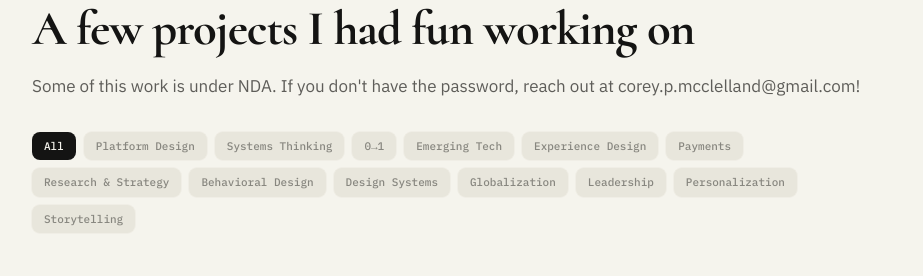
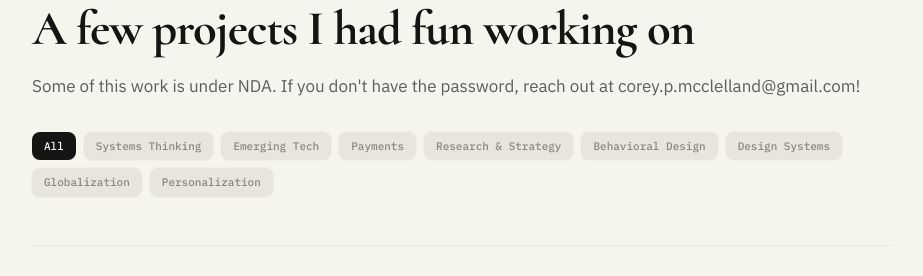
Before and after one commit to coreymcc-design/portfolio, a Next.js app: page / in a window 1280 px wide. Shown: the part 960-1236 px from the top of the page, without its empty margins (178-1101 px from the left). Built offline with nearby package versions, Linux system fonts and the light colour scheme; grey boxes are pictures that could not be loaded.

Commit message:
content: remove Platform Design, 0→1, Leadership, Experience Design, Storytelling tags
https://claude.ai/code/session_0166KtDKWUYPwGFXjLwmc3ep

```diff
--- a/data/projects.ts
+++ b/data/projects.ts
@@ -43,7 +43,7 @@ export const projects: Project[] = [
     title: "Axiom Station Crew Interfaces",
     description:
       "Designing mission-critical interfaces for a next-generation space station, built for clarity in extreme conditions.",
-    tags: ["Platform Design", "Systems Thinking", "Design Systems", "Emerging Tech"],
+    tags: ["Systems Thinking", "Design Systems", "Emerging Tech"],
     year: "2022 - 2023",
     role: "Associate Design Director",
     company: "Axiom Space",
@@ -115,7 +115,7 @@ export const projects: Project[] = [
     title: "T-Mobile Contextual App Home",
     description:
       "A personalized home experience that replaced generic upsells with relevant, context-driven actions.",
-    tags: ["Platform Design", "Personalization", "Research & Strategy", "Systems Thinking"],
+    tags: ["Personalization", "Research & Strategy", "Systems Thinking"],
     year: "2021",
     role: "Product Designer",
     company: "Stripe",
@@ -187,7 +187,7 @@ export const projects: Project[] = [
     title: "Hulu Account Migration & Unification",
     description:
       "A multi-year migration to unify Hulu's account and billing experience onto the Disney+ platform without losing subscribers.",
-    tags: ["Platform Design", "Systems Thinking", "Payments", "Leadership"],
+    tags: ["Systems Thinking", "Payments"],
     year: "2022",
     role: "Design Systems Lead",
     company: "Figma",
@@ -259,7 +259,7 @@ export const projects: Project[] = [
     title: "Starcruiser Wearable Concept",
     description:
       "A wearable concept designed to replace MagicBand with a fully in-universe Star Wars experience.",
-    tags: ["0→1", "Emerging Tech", "Experience Design", "Storytelling"],
+    tags: ["Emerging Tech"],
     year: "2022",
     role: "Design Lead",
     company: "WDI",
@@ -322,7 +322,7 @@ export const projects: Project[] = [
     title: "Global Payment Templates",
     description:
       "A framework for launching global payment methods faster, while keeping the experience consistent across regions.",
-    tags: ["Platform Design", "Systems Thinking", "Payments", "Globalization"],
+    tags: ["Systems Thinking", "Payments", "Globalization"],
     year: "2024 - 2026",
     role: "Lead Product Designer",
     company: "Disney+",
@@ -394,7 +394,7 @@ export const projects: Project[] = [
     title: "Financial Wellness Concept",
     description:
       "A behavioral product concept designed to make credit card debt visible, approachable, and manageable.",
-    tags: ["0→1", "Behavioral Design", "Research & Strategy", "Experience Design"],
+    tags: ["Behavioral Design", "Research & Strategy"],
     year: "2019",
     role: "Associate Design Director",
     company: "frog",
```
